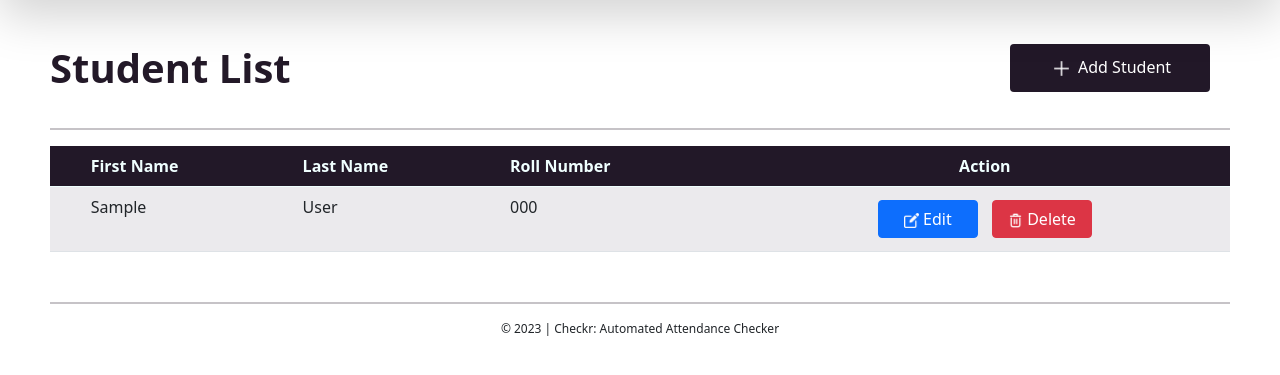
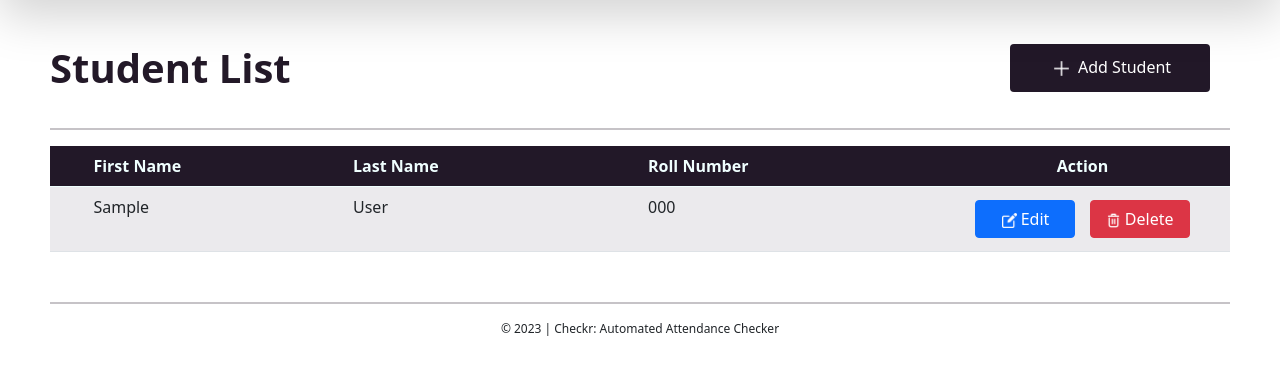
Before and after one commit to shaniacc/CSIT327-Repo_Canoy_Ylaya_Lozano_Lavador, a Flask app: page /Studentlist in a window 1280 px wide. Shown: the part 73-448 px from the top of the page. Run offline with Flask 3, Linux system fonts and the light colour scheme; tables that the repository leaves empty hold one stand-in row (values such as "Sample post").

Commit message:
fixed cell width in student list

```diff
--- a/templates/StudentList.html
+++ b/templates/StudentList.html
@@ -79,10 +79,10 @@
                 <thead>
                     <tr>
                         <th scope="col"> </th>
-                        <th scope="col">First Name</th>
-                        <th scope="col">Last Name</th>
-                        <th scope="col">Roll Number</th>
-                        <th scope="col" style="text-align: center;">Action</th>
+                        <th scope="col" style="width: 22%;">First Name</th>
+                        <th scope="col" style="width: 25%;">Last Name</th>
+                        <th scope="col" style="width: 25%;">Roll Number</th>
+                        <th scope="col" style="text-align: center; width: 25%; ">Action</th>
                     </tr>
                 </thead>
                 {%for students in students%}
```
